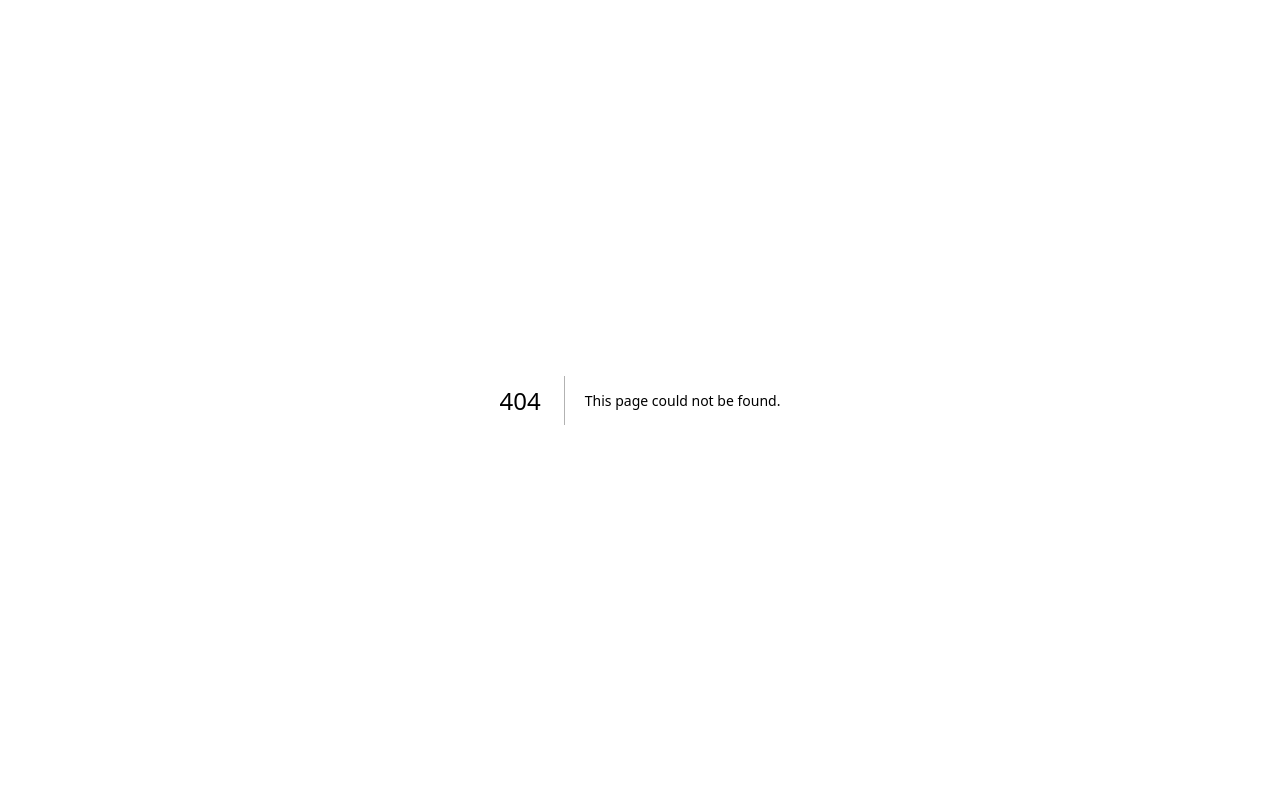
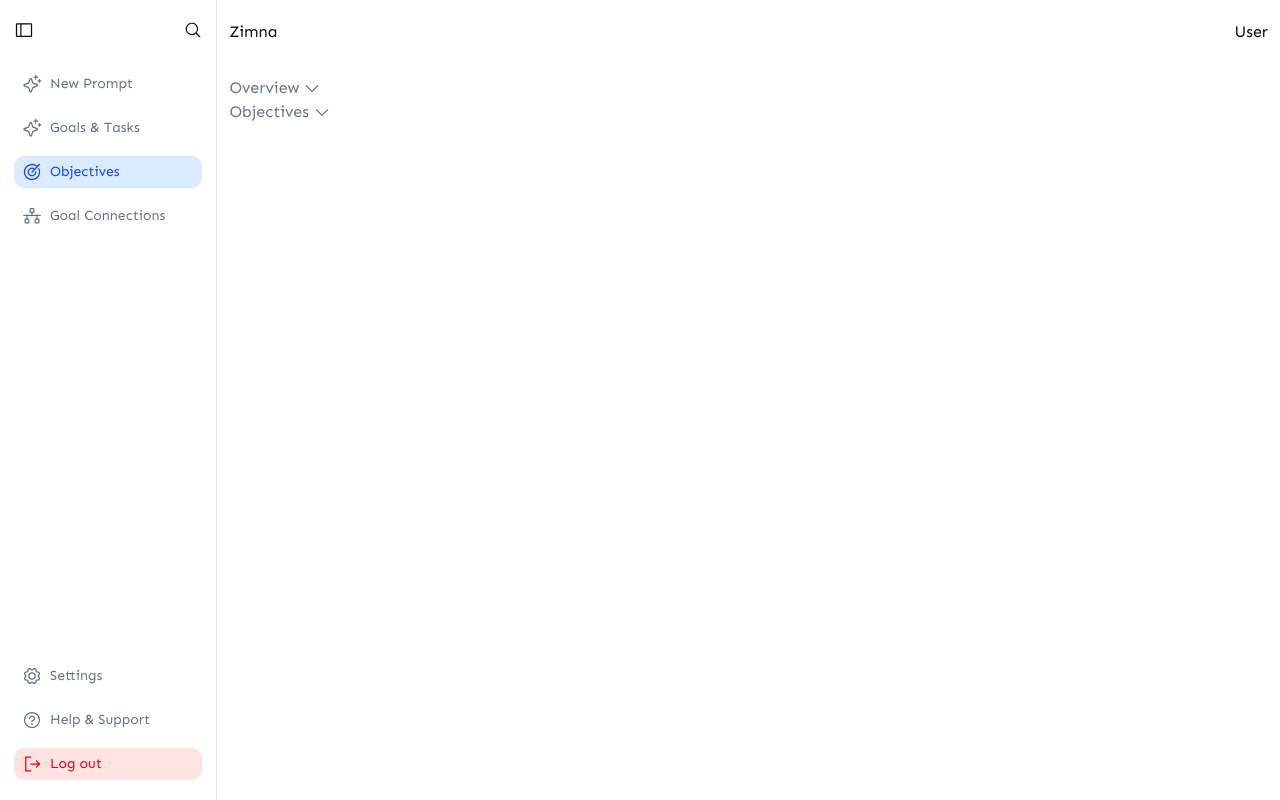
Before and after one commit to Jessepelumi/zimna, a Next.js app in the folder frontend/: page /objectives in a window 1280 px wide. Before the commit this address had no page. Built offline with nearby package versions, Linux system fonts and the light colour scheme.

Commit message:
objectives page

```diff
--- /dev/null
+++ b/frontend/src/app/(dashboard)/objectives/page.tsx
@@ -0,0 +1,17 @@
+"use client";
+
+import { SectionHeaderButton } from "@/components/custom/sectionHeader";
+
+export default function Objectives() {
+  return (
+    <div>
+      <section>
+        <SectionHeaderButton text="Overview" onClick={() => {}} />
+      </section>
+
+      <section>
+        <SectionHeaderButton text="Objectives" onClick={() => {}} />
+      </section>
+    </div>
+  );
+}
```
